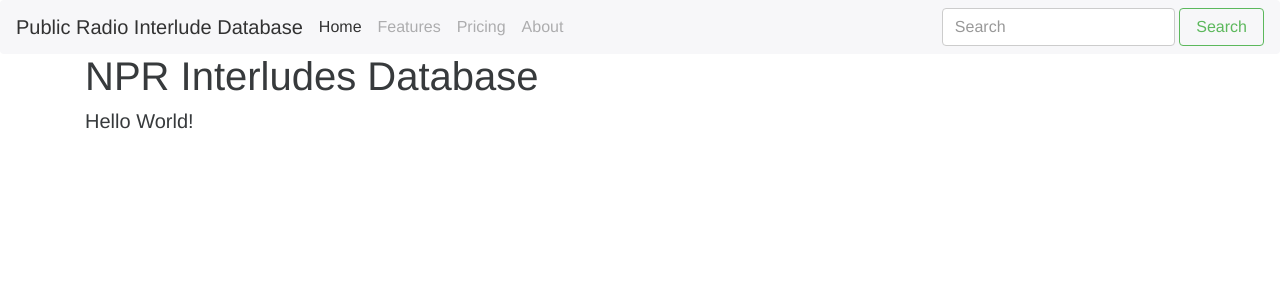
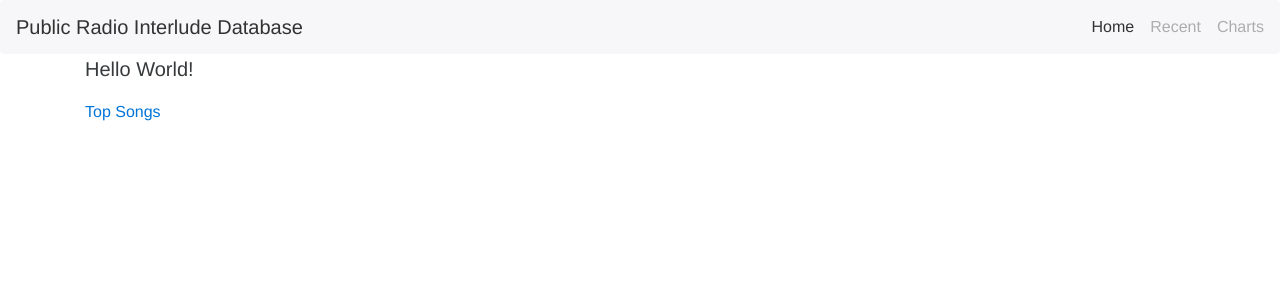
Before and after one commit to jmhansen/npr-musical-interludes, a Django app: page / in a window 1280 px wide. Shown: the top 300 px of the page. Run offline with Django 3.2, Linux system fonts and the light colour scheme; some libraries are stand-ins or nearby versions.

Commit message:
Template and view for top 25 songs

```diff
--- a/npr_interludes/templates/base.html
+++ b/npr_interludes/templates/base.html
@@ -14,25 +14,22 @@
     <body>
 
         <nav class="navbar navbar-light bg-faded">
-            <a class="navbar-brand" href="#">Public Radio Interlude Database</a>
-            <ul class="nav navbar-nav">
+            <a class="navbar-brand" href="{% url 'home' %}">Public Radio Interlude Database</a>
+            <ul class="nav navbar-nav pull-sm-right pull-md-right">
                 <li class="nav-item active">
                     <a class="nav-link" href="#">Home <span class="sr-only">(current)</span></a>
                 </li>
                 <li class="nav-item">
-                    <a class="nav-link" href="#">Features</a>
+                    <a class="nav-link" href="#">Recent</a>
                 </li>
                 <li class="nav-item">
-                    <a class="nav-link" href="#">Pricing</a>
-                </li>
-                <li class="nav-item">
-                    <a class="nav-link" href="#">About</a>
+                    <a class="nav-link" href="#">Charts</a>
                 </li>
             </ul>
-            <form class="form-inline pull-xs-right">
-                <input class="form-control" type="text" placeholder="Search">
-                <button class="btn btn-success-outline" type="submit">Search</button>
-            </form>
+{#            <form class="form-inline pull-xs-right">#}
+{#                <input class="form-control" type="text" placeholder="Search">#}
+{#                <button class="btn btn-success-outline" type="submit">Search</button>#}
+{#            </form>#}
         </nav>
 
         {% block content %}
--- a/npr_interludes/templates/index.html
+++ b/npr_interludes/templates/index.html
@@ -6,10 +6,11 @@
 
     <div class="container">
 
-          <div class="starter-template">
-            <h1 class="text-center">NPR Interludes Database</h1>
+        <div class="starter-template">
             <p class="lead text-center">Hello World!</p>
-          </div>
+            <a href="{% url 'song_list_top_25' %}">Top Songs</a>
+
+        </div>
 
     </div><!-- /.container -->
 
--- a/npr_interludes/urls.py
+++ b/npr_interludes/urls.py
@@ -22,5 +22,6 @@
 
 urlpatterns = [
     url(r'^admin/', admin.site.urls),
-    url(r'^$', views.IndexView.as_view(), name='home')
+    url(r'^$', views.IndexView.as_view(), name='home'),
+    url(r'^songs/top-25/$', views.SongListTop25View.as_view(), name='song_list_top_25')
 ] + static(settings.STATIC_URL, document_root=settings.STATIC_ROOT)
--- a/songs/views.py
+++ b/songs/views.py
@@ -1,6 +1,17 @@
 from django.shortcuts import render
-from django.views.generic import TemplateView
+from django.views.generic import TemplateView, ListView
+from django.db.models import Count
+
+from songs import models
 
 
 class IndexView(TemplateView):
     template_name = 'index.html'
+
+
+class SongListTop25View(ListView):
+    model = models.Song
+    template_name = 'songs/songs_list_top_25.html'
+
+    def get_queryset(self):
+        return models.Song.objects.annotate(interlude_count=Count('interludes')).order_by('-interlude_count')[:25]
```
Also changed, not shown: songs/models.py (+9 -0 lines), songs/templates/songs/songs_list_top_25.html (added, +31 -0 lines).
